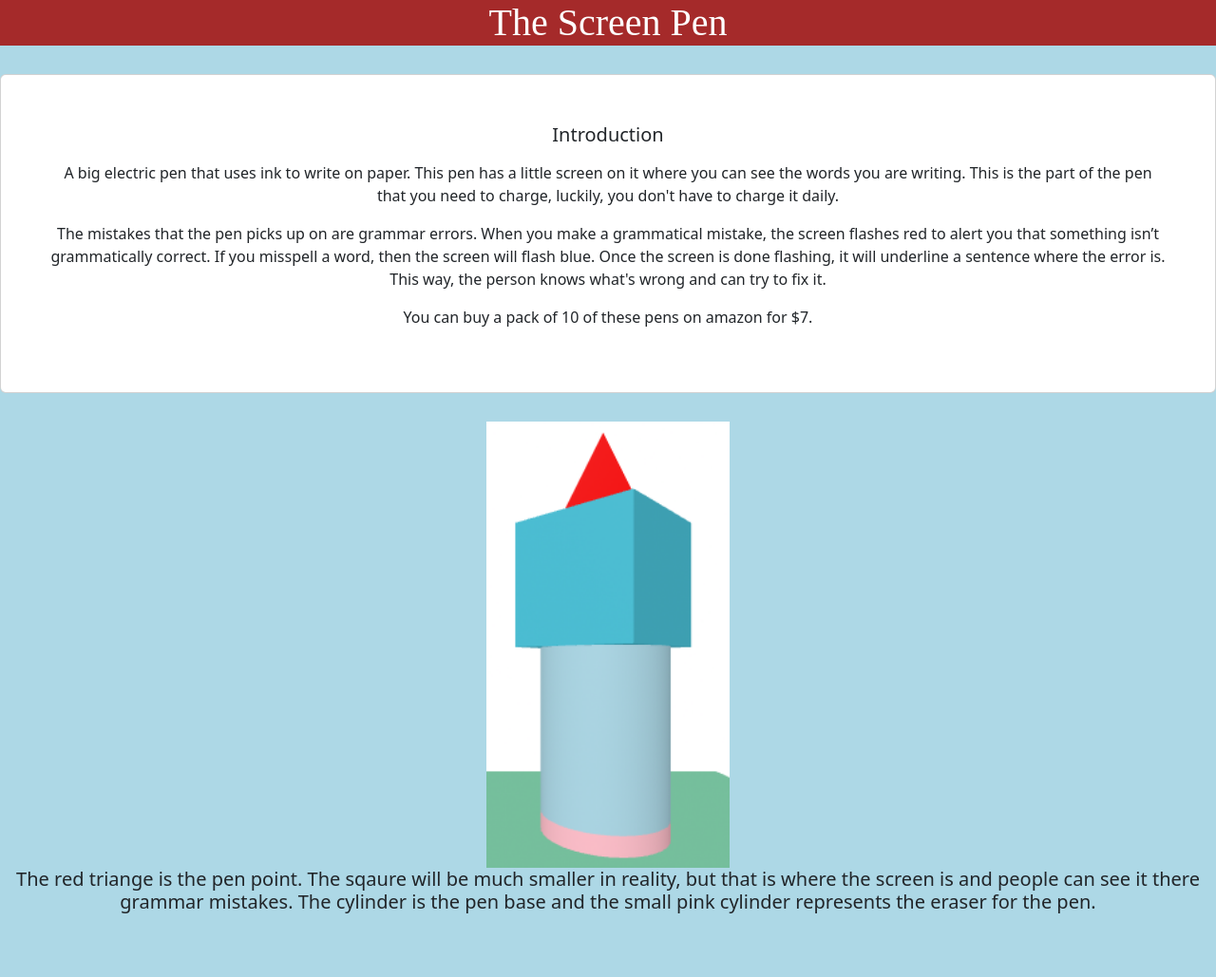
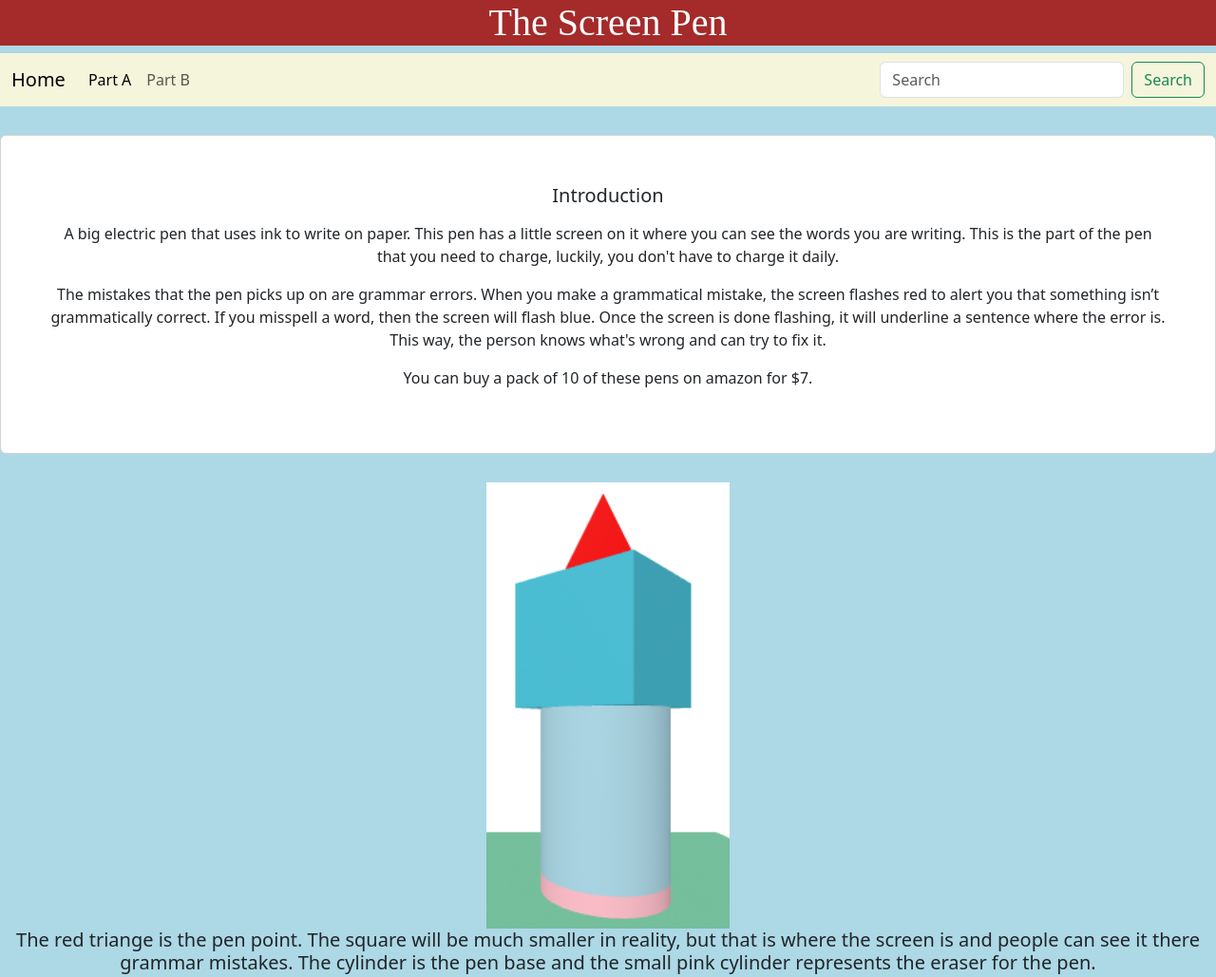
Before and after one commit to hunterf2278/sep10-freedom-project, a plain HTML site: page PartB.html in a window 1280 px wide. Shown: the whole page at 95% size. Before the commit the page ends 970 px from the top, so only its background shows below. Drawn offline with nearby package versions, Linux system fonts and the light colour scheme.

Commit message:
Fixing navbar

```diff
--- a/PartB.html
+++ b/PartB.html
@@ -19,6 +19,28 @@
 
          <h1>The Screen Pen</h1>
 
+         <nav class="navbar navbar-expand-lg bg-body-tertiary">
+  <div class="container-fluid">
+    <a class="navbar-brand" href="index.html">Home</a>
+    <button class="navbar-toggler" type="button" data-bs-toggle="collapse" data-bs-target="#navbarSupportedContent" aria-controls="navbarSupportedContent" aria-expanded="false" aria-label="Toggle navigation">
+      <span class="navbar-toggler-icon"></span>
+    </button>
+    <div class="collapse navbar-collapse" id="#top">
+      <ul class="navbar-nav me-auto mb-2 mb-lg-0">
+        <li class="nav-item">
+          <a class="nav-link active" aria-current="page" href="PartA.html ">Part A</a>
+        </li>
+        <li class="nav-item">
+          <a class="nav-link" href="PartB.html">Part B</a>
+      </ul>
+      <form class="d-flex" role="search">
+        <input class="form-control me-2" type="search" placeholder="Search" aria-label="Search"/>
+        <button class="btn btn-outline-success" type="submit">Search</button>
+      </form>
+    </div>
+  </div>
+</nav>
+
 <div class="col-sm-12">
     <div class="card">
          <div class="card-body">
@@ -36,4 +58,4 @@
 <img src= "image.png">
 
 
-<h5>The red triange is the pen point. The sqaure will be much smaller in reality, but that is where the screen is and people can see it there grammar mistakes. The cylinder is the pen base and the small pink cylinder represents the eraser for the pen.</h5>
+<h5>The red triange is the pen point. The square will be much smaller in reality, but that is where the screen is and people can see it there grammar mistakes. The cylinder is the pen base and the small pink cylinder represents the eraser for the pen.</h5>
```
Also changed, not shown: PartA.html (+21 -0 lines), index.html (+1 -4 lines), 1 other file.
